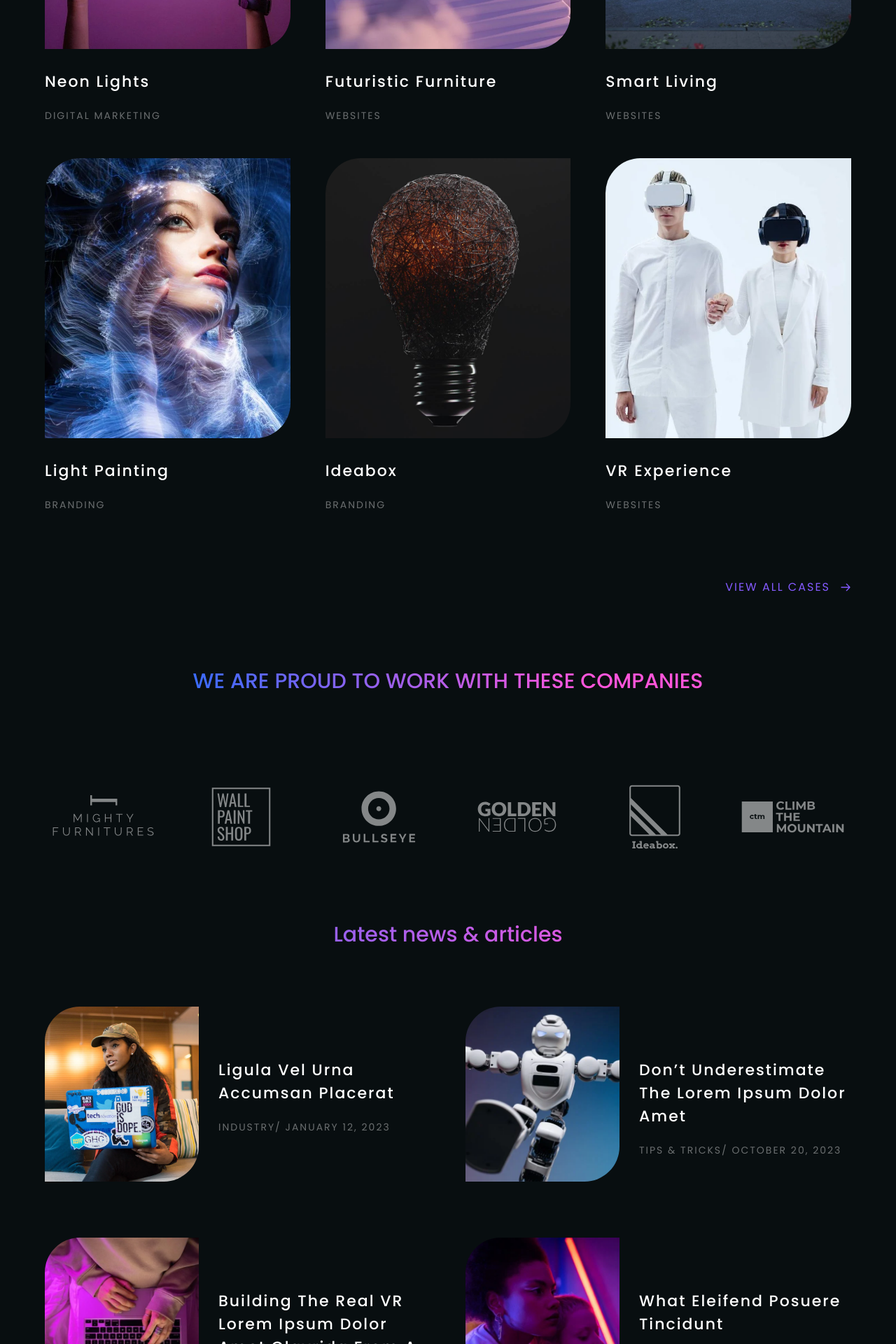
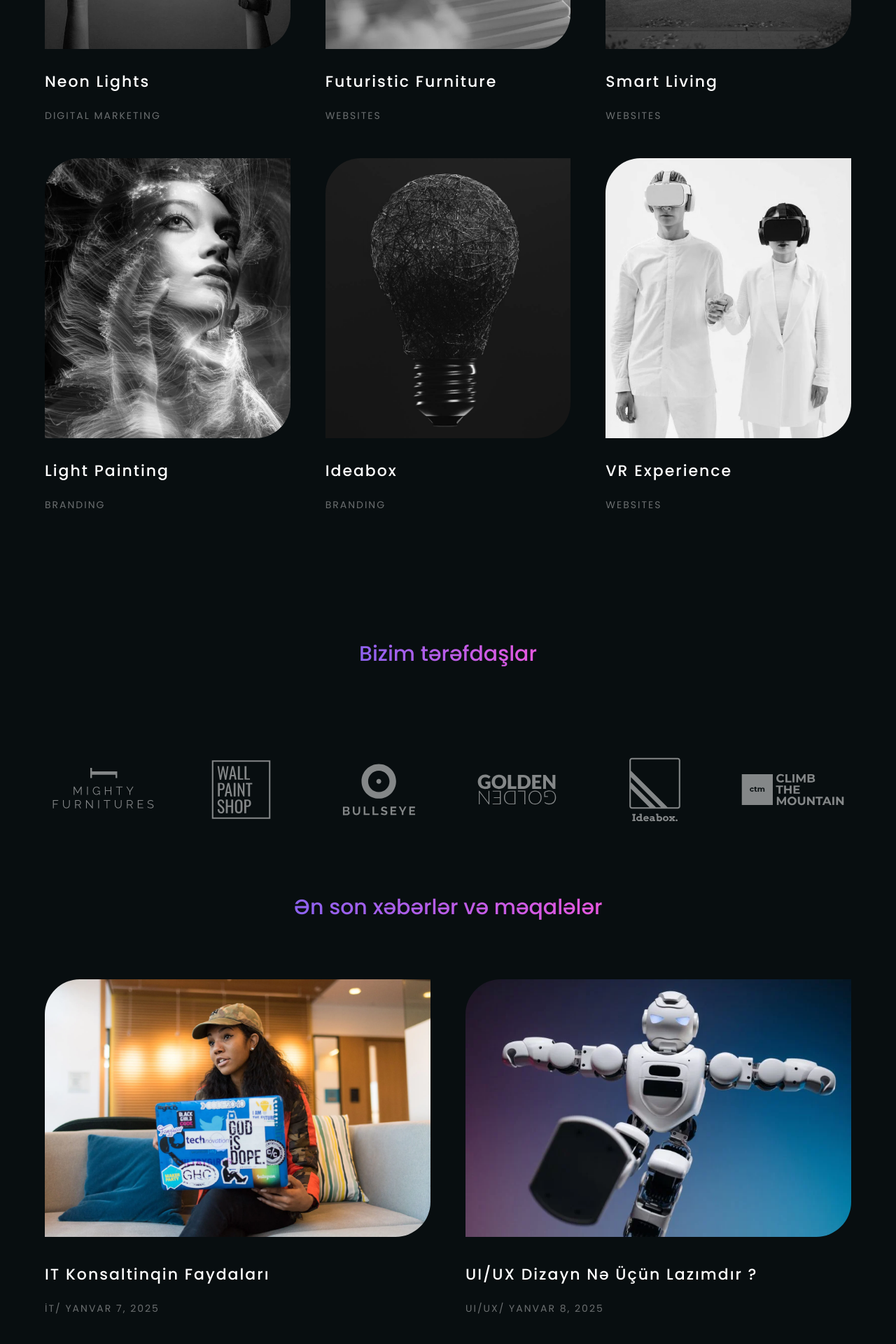
Before and after one commit to Ali-GreenHeart/techub, a Next.js app: page / in a window 1280 px wide. Shown: the part 3551-5471 px from the top of the page at 70% size. Built offline with nearby package versions, Linux system fonts and the light colour scheme.

Commit message:
duzelis 3

```diff
--- a/assets/data/dummydata.js
+++ b/assets/data/dummydata.js
@@ -144,31 +144,31 @@ export const brand = [
 export const blogdata = [
   {
     id: 1,
-    title: "Ligula vel urna accumsan placerat",
+    title: "IT Konsaltinqin Faydaları ",
     cover: "../images/b1.webp",
-    catgeory: "INDUSTRY",
-    date: "JANUARY 12, 2023",
+    catgeory: "İT",
+    date: "YANVAR 7, 2025",
   },
   {
     id: 2,
-    title: "Don’t underestimate the lorem ipsum dolor amet",
+    title: "UI/UX dizayn nə üçün lazımdır ?",
     cover: "../images/b2.jpg",
-    catgeory: "TIPS & TRICKS",
-    date: "OCTOBER 20, 2023",
+    catgeory: "UI/UX",
+    date: "YANVAR 8, 2025",
   },
   {
     id: 3,
-    title: "Building the real VR lorem ipsum dolor amet glavrida from a scratch",
+    title: "Biznesdə veb sayt anlayışı",
     cover: "../images/b3.jpg",
-    catgeory: "TIPS & TRICKS",
-    date: "OCTOBER 9, 2023",
+    catgeory: "Veb sayt",
+    date: "YANVAR 7, 2025",
   },
   {
     id: 4,
-    title: "What eleifend posuere tincidunt",
+    title: "2024 startap ideyaları",
     cover: "../images/b4.jpg",
-    catgeory: "EVENTS",
-    date: "OCTOBER 8, 2023",
+    catgeory: "STARTAP",
+    date: "YANVAR 8, 2025",
   },
 ]
 export const teamdata = [
--- a/components/Brand.js
+++ b/components/Brand.js
@@ -8,7 +8,7 @@ const Brand = () => {
       <section className='brand'>
         <div className='container'>
           <div className='heading-title'>
-            <Title title='WE ARE PROUD TO WORK WITH THESE COMPANIES' />
+            <Title title="Bizim tərəfdaşlar" />
           </div>
           <div className='brand-content grid-6 py'>
             {brand.map((item) => (
--- a/components/ShowCase.js
+++ b/components/ShowCase.js
@@ -11,7 +11,7 @@ const ShowCase = () => {
       <section className='showcase'>
         <div className='container'>
           <div className='heading-title'>
-            <Title title='Selected cases' />
+            <Title title='Rastlaşdığımız stiuasiyalar' />
           </div>
           <div className='hero-content grid-3 py'>
             {showcase.map((item) => (
@@ -19,9 +19,7 @@ const ShowCase = () => {
             ))}
           </div>
           <div className='card links'>
-            <Link href='/'>
-              VIEW ALL CASES <HiOutlineArrowRight className='link-icon' />
-            </Link>
+
           </div>
         </div>
       </section>
--- a/sections/Hero.js
+++ b/sections/Hero.js
@@ -48,7 +48,7 @@ const Hero = () => {
       <Brand />
 
       <div className='text-center'>
-        <Title title='Latest news & articles' />
+        <Title title='Ən son xəbərlər və məqalələr' />
       </div>
       <BlogCard />
     </>
--- a/styles/global.scss
+++ b/styles/global.scss
@@ -199,13 +199,56 @@
 
 //showcase
 .showcase {
+  position: relative;
+  overflow: hidden;
+
   .card-img {
     height: 400px;
+    width: 100%;
+    object-fit: cover;
+    transition: transform 0.5s ease-in-out, opacity 0.5s ease-in-out, filter 0.5s ease-in-out;
+    filter: grayscale(100%); /* Başlanğıcda şəkli boz tonlarda göstəririk */
+
+    &:hover {
+      transform: scale(1.05) rotate(3deg); /* Hover zamanı böyümə və döndürmə */
+      opacity: 0.9; /* Hover zamanı şəffaflıq azaldılır */
+      filter: grayscale(0%) brightness(1.2); /* Parıltılı və rəngli görsənməsini təmin edirik */
+    }
   }
+
   .links {
+    position: absolute;
+    bottom: 20px;
+    right: 20px;
+    z-index: 2;
     @include flex(none, flex-end, none);
+    opacity: 0;
+    transform: translateY(30px); /* Linklər aşağıdan gəlir */
+    transition: opacity 0.5s ease, transform 0.5s ease;
+
+    a {
+      padding: 12px 24px;
+      background-color: rgba(255, 255, 255, 0.7);
+      border-radius: 25px;
+      color: #333;
+      text-decoration: none;
+      box-shadow: 0 4px 10px rgba(0, 0, 0, 0.2);
+      transition: background-color 0.3s ease, transform 0.3s ease;
+
+      &:hover {
+        background-color: rgba(255, 255, 255, 1);
+        transform: translateY(-5px); /* Linkin hover zamanı yuxarı doğru hərəkət etməsi */
+        box-shadow: 0 6px 15px rgba(0, 0, 0, 0.3); /* Daha böyük kölgə effekti */
+      }
+    }
+  }
+
+  &:hover .links {
+    opacity: 1; /* Hover zamanı linklər görünür olacaq */
+    transform: translateY(0); /* Linklər öz normal yerinə gələcək */
   }
 }
+
 
 //brand
 .brand-content {
@@ -222,17 +265,22 @@
 //blog-card
 .blog-card {
   .card {
-    @include flex(none, space-between, none);
-    .card-img {
-      width: 40%;
-      height: 250px;
+    transition: transform 0.3s ease-out;
+
+    &:hover {
+      animation: shake 0.5s ease-in-out;
     }
-    .card-details {
-      width: 55%;
-      padding: $xll 0;
+
+    @keyframes shake {
+      0% { transform: translateX(0); }
+      25% { transform: translateX(-10px); }
+      50% { transform: translateX(10px); }
+      75% { transform: translateX(-10px); }
+      100% { transform: translateX(0); }
     }
   }
 }
+
 
 // footer
 footer {
```
Also changed, not shown: pages/blogs/[id].js (+31 -10 lines).
